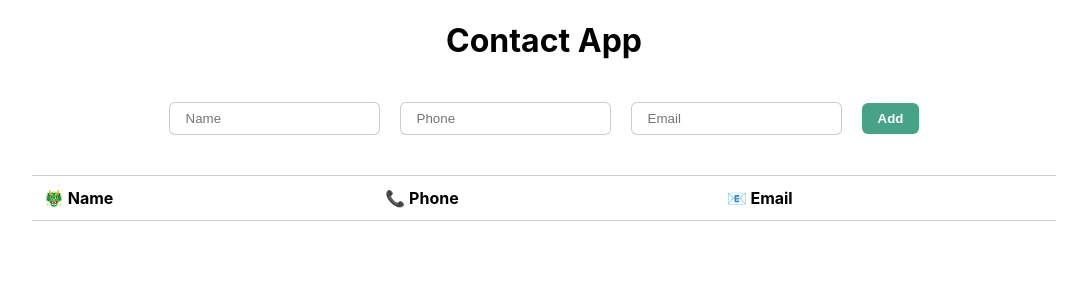
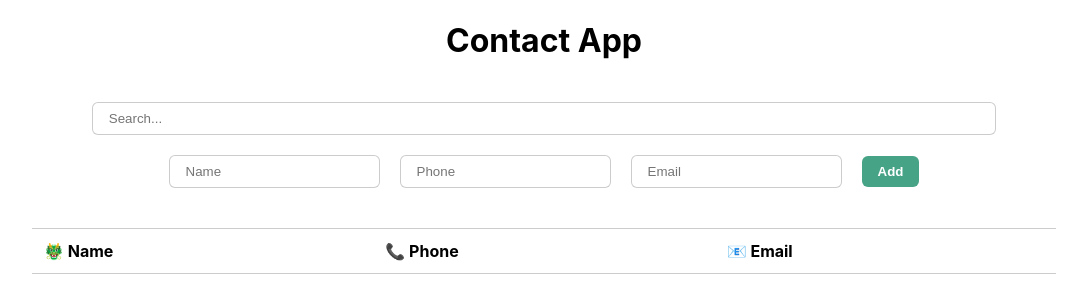
Before and after one commit to vibhavk03/react-contacts-app, a React (Create React App) app: page / in a window 1280 px wide. Shown: the top 300 px of the page, without its empty margins (96-1183 px from the left). Built offline with nearby package versions, Linux system fonts and the light colour scheme.

Commit message:
adding search contacts functionality

```diff
--- a/src/App.css
+++ b/src/App.css
@@ -134,3 +134,11 @@ tbody tr:hover {
   transition: 0.1s ease-out;
   background-color: rgba(0, 0, 0, 0.1);
 }
+
+/* search styles */
+.search-box {
+  width: 68%;
+  padding: 8px 16px;
+  border-radius: 6px;
+  border: 1px solid rgba(0, 0, 0, 0.2);
+}
--- a/src/App.js
+++ b/src/App.js
@@ -4,6 +4,7 @@ import NewContactForm from './components/NewContactForm';
 import ContactList from './components/ContactList';
 
 function App() {
+  /* getting contactList data from local storage */
   const [contactList, setContactList] = useState(() => {
     const localValue = localStorage.getItem('CONTACT_LIST');
     if (localValue == null) {
@@ -12,7 +13,9 @@ function App() {
       return JSON.parse(localValue);
     }
   });
+  const [searchQuery, setSearchQuery] = useState('');
 
+  /* this will update the value in local storage when the contactList data changes */
   useEffect(() => {
     localStorage.setItem('CONTACT_LIST', JSON.stringify(contactList));
   }, [contactList]);
@@ -32,6 +35,16 @@ function App() {
     });
   };
 
+  /* this function will filter the contacts based on the search query */
+  const keys = ['name', 'phone', 'email'];
+  const search = (contactList) => {
+    return contactList.filter((contact) =>
+      keys.some((key) =>
+        contact[key].toLowerCase().includes(searchQuery.toLowerCase())
+      )
+    );
+  };
+
   // console.log('(((((((((((()))))))))))))', contactList);
 
   return (
@@ -39,8 +52,15 @@ function App() {
       <div>
         <h1>Contact App</h1>
       </div>
+      <input
+        type="text"
+        value={searchQuery}
+        placeholder="Search..."
+        className="search-box"
+        onChange={(e) => setSearchQuery(e.target.value)}
+      />
       <NewContactForm onSubmit={addContact} />
-      <ContactList contactList={contactList} />
+      <ContactList contactList={search(contactList)} />
     </div>
   );
 }
```
